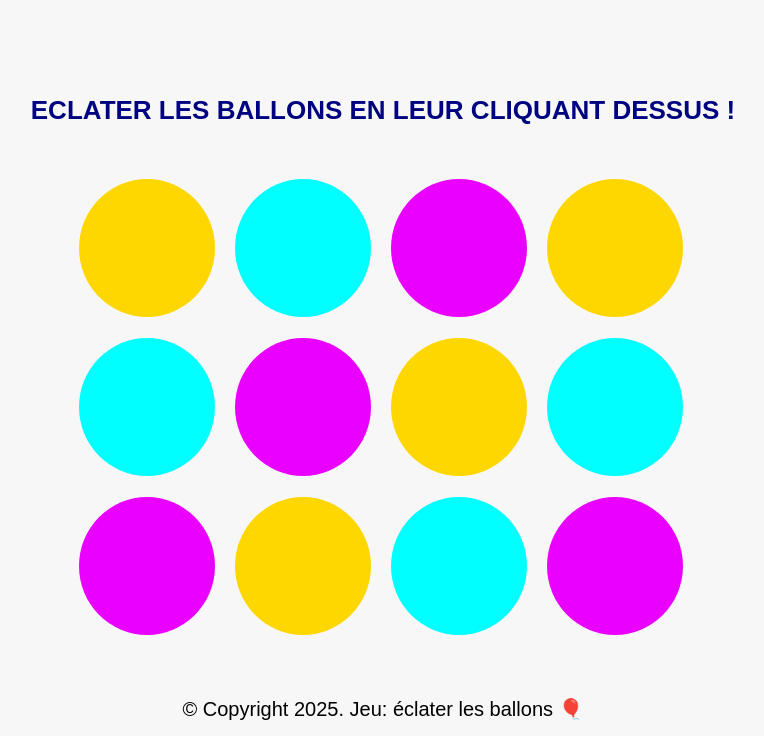
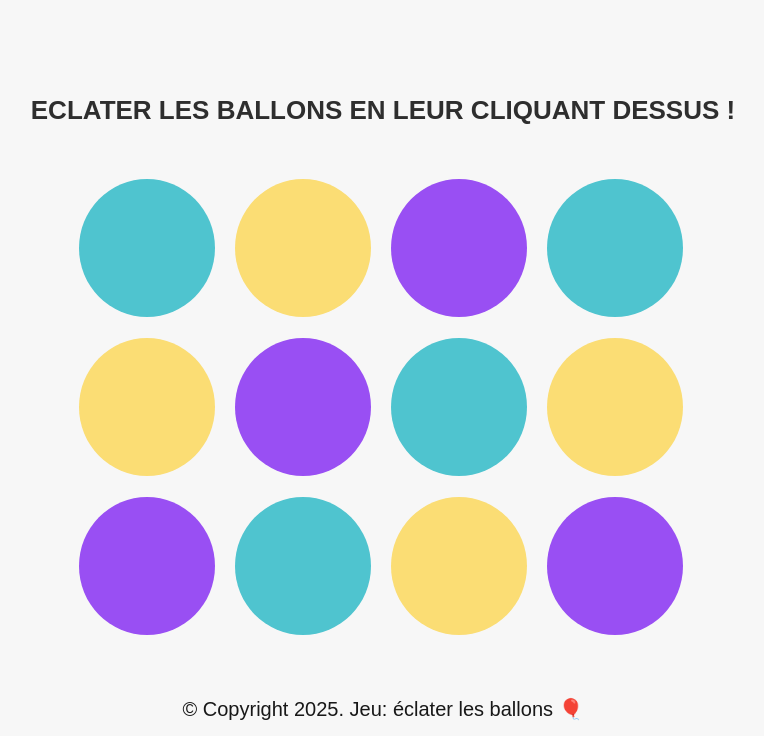
Before and after one commit to aperbet56/jeu_eclater_les_ballons, a plain HTML site: page index.html in a window 1280 px wide. Shown: the part 64-800 px from the top of the page, without its empty margins (257-1021 px from the left). Drawn offline with Linux system fonts and the light colour scheme; a web font is replaced by a local one.

Commit message:
Harmonisation des couleurs

```diff
--- a/style.css
+++ b/style.css
@@ -43,6 +43,7 @@ footer {
     text-transform: capitalize;
     font-style: italic;
     text-align: center;
+    color: #181818;
 }
 
 /**** main ****/
@@ -63,7 +64,7 @@ footer {
 
 .container__title {
     text-transform: uppercase;
-    color: #000380;
+    color: #2e2e2e;
     padding: 50px 15px;
     font-size: 26px;
     text-align: center;
@@ -97,21 +98,21 @@ footer {
 .balloon:nth-child(4),
 .balloon:nth-child(7),
 .balloon:nth-child(10) {
-    background-color: #ffd700;
+    background-color: #4fc4cf;
 }
 
 .balloon:nth-child(2),
 .balloon:nth-child(5),
 .balloon:nth-child(8),
 .balloon:nth-child(11) {
-    background-color: #00ffff;
+    background-color: #fbdd74;
 }
 
 .balloon:nth-child(3),
 .balloon:nth-child(6),
 .balloon:nth-child(9),
 .balloon:nth-child(12) {
-    background-color: #ea00ff;
+    background-color: #994ff3;
 }
 
 .yay-no-balloons {
@@ -129,11 +130,11 @@ footer {
 }
 
 .replay__btn {
-    background-color: #ff0000;
+    background-color: #4fc4cf;
     padding: 12px;
     text-align: center;
     border-radius: 8px;
-    color: #f7f7f7;
+    color: #fffffe;
     font-size: 20px;
     font-family: "TASA Explorer", sans-serif;
     width: 200px;
@@ -146,4 +147,5 @@ footer {
 .footer__text {
     font-size: 20px;
     text-align: center;
+    color: #181818;
 }
```
